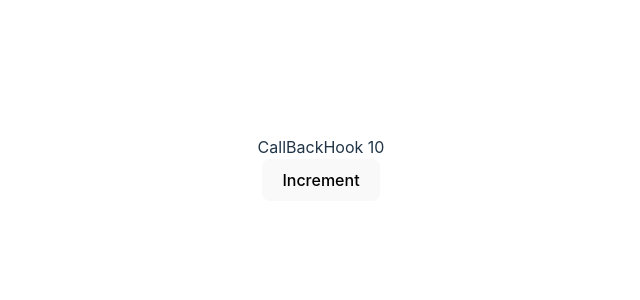
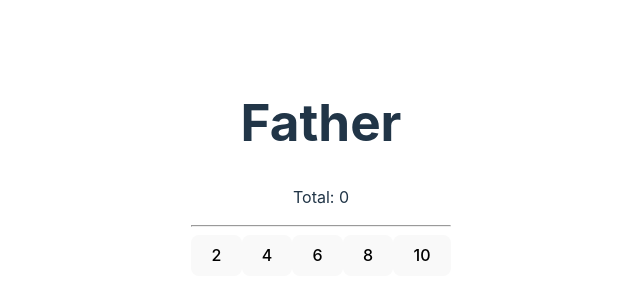
Before and after one commit to Juanm0331123/Homeworks-React, a React (Vite) app in the folder 01-vite/: page / in a window 1280 px wide. Shown: the part 232-532 px from the top of the page, without its empty margins (319-959 px from the left). Built offline with nearby package versions, Linux system fonts and the light colour scheme.

Commit message:
Ya no se renderiza nuevamente cada que le da al botón

```diff
--- a/01-vite/src/App.jsx
+++ b/01-vite/src/App.jsx
@@ -1,10 +1,10 @@
 import './App.css'
-import { CallBackHook } from './Components/CallbackHook';
+import { Father } from './Components/Father';
 
 const App = () => {
   return (
     <>
-      <CallBackHook />
+      <Father />
     </>
   )
 }
--- /dev/null
+++ b/01-vite/src/Components/Father.jsx
@@ -0,0 +1,31 @@
+import { useCallback, useState } from "react";
+import { Son } from "./Son";
+
+export const Father = () => {
+    const list = [2, 4, 6, 8, 10]
+    const [valor, setValor] = useState(0)
+
+    // Usamos useCallback aquí
+    const increment = useCallback((num) => {
+        setValor(v => v + num)
+    }, [setValor]);
+
+    return (
+        <div>
+            <h1> Father </h1>
+            <p> Total: {valor}</p>
+            <hr />
+
+            {
+                list.map((n, idx) => {
+                    return (
+                        <Son
+                            key={idx}
+                            numero={n}
+                            increment={increment} />
+                    )
+                })
+            }
+        </div>
+    )
+}
--- a/01-vite/src/Components/Son.jsx
+++ b/01-vite/src/Components/Son.jsx
@@ -0,0 +1,13 @@
+import React from 'react';
+
+export const Son = React.memo(({ numero, increment }) => {
+    console.log('  Me volví a generar :(  ');
+    return (
+        <button
+            className="btn btn-primary mr-3"
+            onClick={() => increment(numero)}
+        >
+            {numero}
+        </button>
+    )
+});
```
